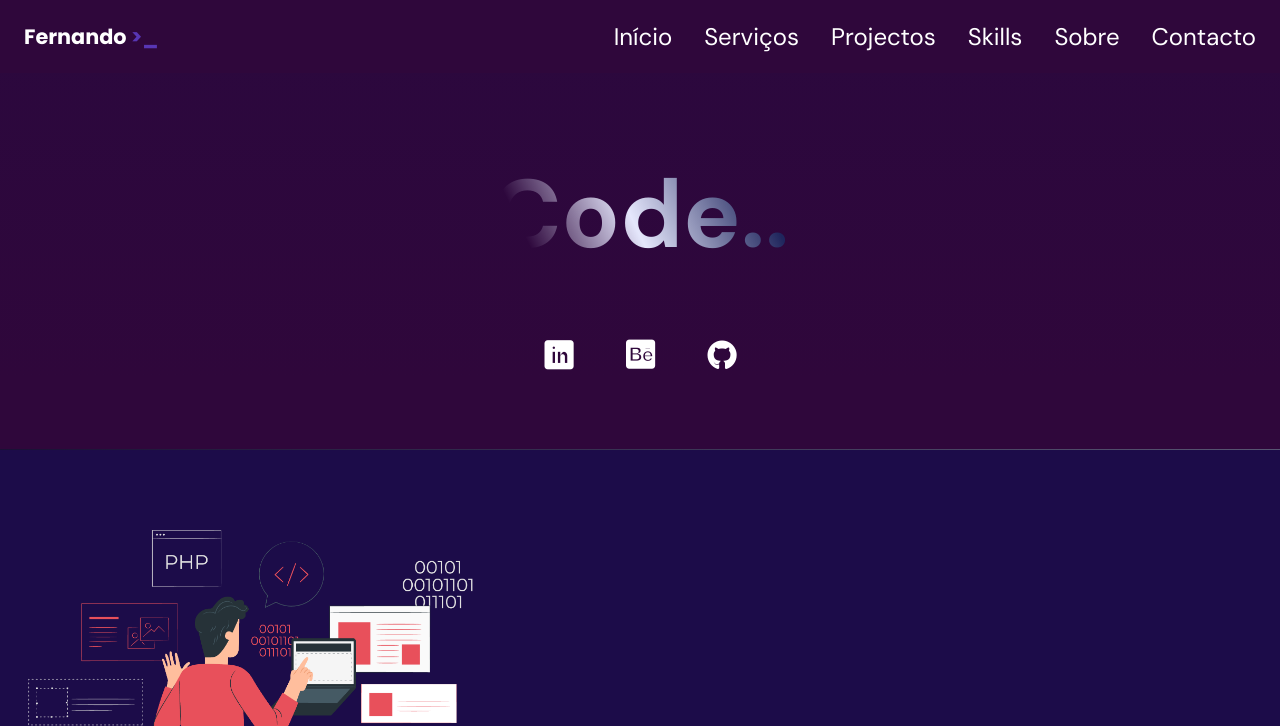
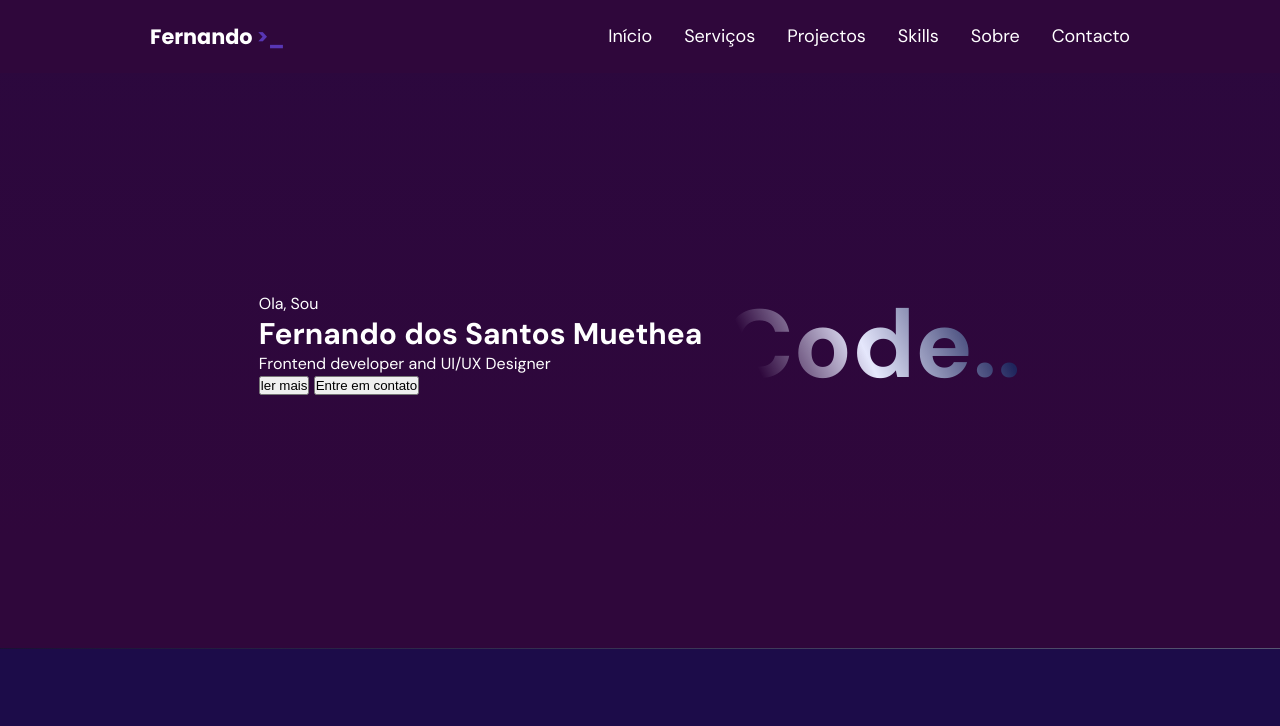
Before and after one commit to Muethea/Portfolio, a plain HTML site: page index.html in a window 1280 px wide. Shown: the top 726 px of the page. Drawn offline with nearby package versions, Linux system fonts and the light colour scheme; files whose address does not match are found by name.

Commit message:
Respensive

```diff
--- a/Css/responsive.css
+++ b/Css/responsive.css
@@ -1,8 +1,11 @@
-
 /*============= Media Queries===============*/
 /* Extra large devices: 1200 > */
 
 @media (min-width: 1200px) {
+  .container {
+    margin-left: 9.375rem;
+    margin-right: 9.375rem;
+  }
   .section {
     margin-top: 10rem 0;
   }
@@ -18,7 +21,7 @@
   }
 
   nav .menu ul li a.title {
-    font: 400 1.5rem 'DM sans', sans-serif;
+    font: 400 1.125rem 'DM sans', sans-serif;
     color: var(--text-color);
   }
 
@@ -26,18 +29,38 @@
     display: none;
   }
 
-  #home {
+  .info-cont {
+
+    top: 5rem;
+    display: inline-block;
+  }
+
+  #home header {
+    display: flex;
+    align-items: center;
+    height: 24rem;
+  }
+
+  .info-cont h1 {
+    width: 29rem;
+    font-size: 1.87rem;
+  }
+  #home .social-midia {
+    display: none;
+  }
+
+  #home .code {
+    display: block;
+
+    font-size: 6rem;
+  }
+  #about .container {
     display: flex;
   }
-
-#about .container{
-  display: flex;
-}
-  .aboutme img{
+  .aboutme img {
     display: block;
     width: 30rem;
   }
-
 
   .cards.grid {
     display: flex;
@@ -82,7 +105,6 @@
     gap: 2rem;
   }
 
-
   #projects .card i {
     color: white;
     font-size: 1rem;
@@ -110,18 +132,16 @@
   }
 
   #skills .langua {
-
     font-size: 7rem;
   }
 
-#skills img{
+  #skills img {
     width: 12rem;
     height: 10rem;
   }
   #skills .skills2 {
     margin-top: 2rem;
   }
-
 
   main {
     margin-top: var(--header-height);
@@ -135,7 +155,6 @@
 /*large devices: 992 > */
 
 @media (min-width: 992px) {
-
 }
 
 /*medium devices: 767 > */
--- a/Css/style.css
+++ b/Css/style.css
@@ -181,6 +181,10 @@ nav.show .icon-close {
     rgba(47, 7, 59, 0.83) 1.37%,
     #2f073b 81.19%
   );
+}
+
+.info-cont{
+  display: none;
 }
 
 #home .number {
--- a/index.html
+++ b/index.html
@@ -62,10 +62,32 @@
         <section class="section " id="home">
             <div class="container grid">
 
+               <header >
+               <div class="info-cont">
 
+                               <p>Ola, Sou</p>
+                <h1>
+                    Fernando dos Santos Muethea</h1>
+                    <p>Frontend developer  and UI/UX Designer</p>
 
+                <div class="social-midia">
+                    <a href="https://www.linkedin.com/in/fernando-dos-santos-muethea-2a9921199/">
+                        <i class="icon-linkedin"></i>
+                    </a>
+                    <a href="https://www.behance.net/fernandomuethea">
+                        <i class="icon-behance2"></i>
+                    </a>
+                    <a href="https://github.com/Muethea">
+                        <i class="icon-github">
 
-               <header>                <h1 class="code">Code..</h1>
+                        </i>
+                    </a>
+
+                </div>
+                <button>ler mais</button>
+                <button>Entre em contato</button>
+            </div>
+               <h1 class="code">Code..</h1>
 
                </header>
 
```
Lines whose indentation alone changed are shown as unchanged.
